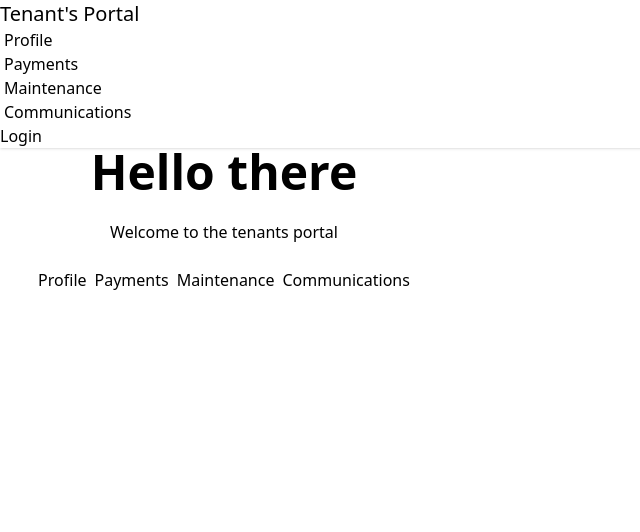
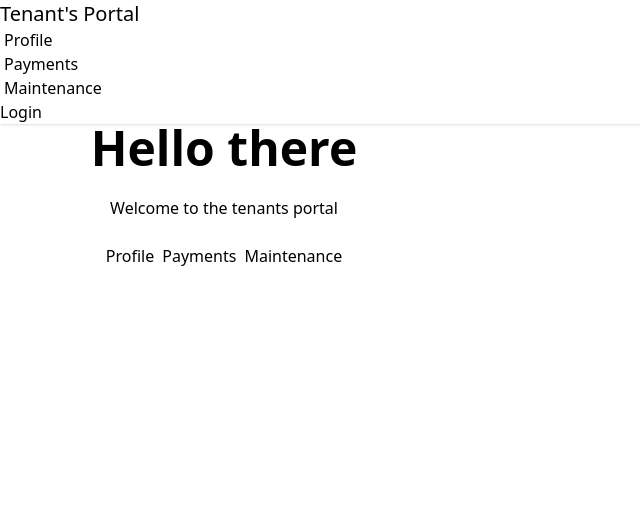
Before and after one commit to LoisaKitakaya/real_estate_admin, a Django app: page / in a window 1280 px wide. Shown: the top 532 px of the page, without its empty margins (0-640 px from the left). Run offline with Django 5.2, Linux system fonts and the light colour scheme; parts of the project's set-up code (start-up, migrations or seed data) failed here and were passed over; some libraries are stand-ins or nearby versions.

Commit message:
removed communications link

```diff
--- a/templates/components/navbar.html
+++ b/templates/components/navbar.html
@@ -7,7 +7,6 @@
       <li><a href="/profile">Profile</a></li>
       <li><a href="/payments">Payments</a></li>
       <li><a href="/maintenance">Maintenance</a></li>
-      <li><a href="/communications">Communications</a></li>
     </ul>
   </div>
   <div class="navbar-end">
--- a/templates/tenants/home.html
+++ b/templates/tenants/home.html
@@ -16,7 +16,6 @@
         <a href="/profile" class="btn btn-primary">Profile</a>
         <a href="/payments" class="btn btn-primary">Payments</a>
         <a href="/maintenance" class="btn btn-primary">Maintenance</a>
-        <a href="/communications" class="btn btn-primary">Communications</a>
       </div>
     </div>
   </div>
```
